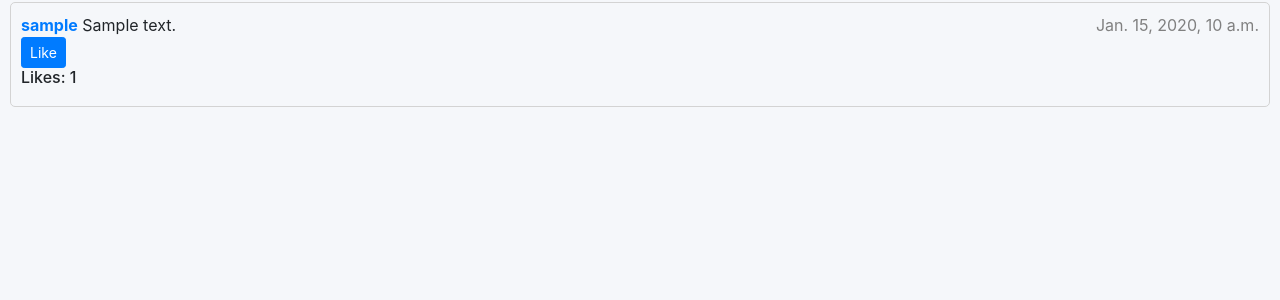
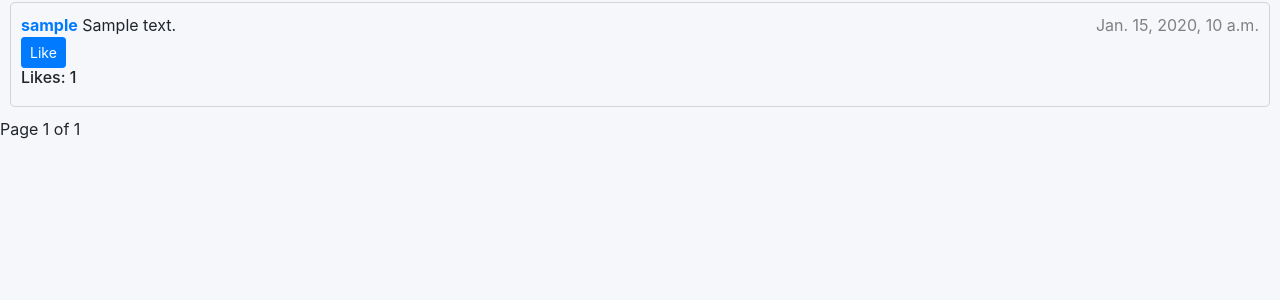
Before and after one commit to languephone/Web50-Network, a Django app: a page that uses network/templates/network/profile.html in a window 1280 px wide. Shown: the part 182-482 px from the top of the page. Run offline with Django 3.2, Linux system fonts and the light colour scheme; a user stored in the database is signed in; tables that the repository leaves empty hold one stand-in row (values such as "Sample post"); some libraries are stand-ins or nearby versions.

Commit message:
Pagination unformatted.

```diff
--- a/network/templates/network/index.html
+++ b/network/templates/network/index.html
@@ -24,7 +24,7 @@
             <h6>Likes: {{ post.count_likes }}</h6>
         </div>
     {% endfor %}
-    <div class="pagination">
+<div class="pagination">
     <span class="step-links">
         {% if page_obj.has_previous %}
             <a href="?page=1">&laquo; first</a>
@@ -32,7 +32,7 @@
         {% endif %}
 
         <span class="current">
-            Page {{ page_obj.number }} of {{ page_obj.paginator.num_pages }}.
+            Page {{ page_obj.number }} of {{ page_obj.paginator.num_pages }}
         </span>
 
         {% if page_obj.has_next %}
--- a/network/templates/network/profile.html
+++ b/network/templates/network/profile.html
@@ -17,7 +17,7 @@
 
     </form>
 </div>
-    {% for post in posts %}
+{% for post in page_obj %}
     <div class="post">
         <span class="post-username">
             <a href="/{{ post.user.username }}">{{ post.user.username }}</a></span>
@@ -31,4 +31,21 @@
         <h6>Likes: {{ post.count_likes }}</h6>
     </div>
 {% endfor %}
+<div class="pagination">
+    <span class="step-links">
+        {% if page_obj.has_previous %}
+            <a href="?page=1">&laquo; first</a>
+            <a href="?page={{ page_obj.previous_page_number }}">previous</a>
+        {% endif %}
+
+        <span class="current">
+            Page {{ page_obj.number }} of {{ page_obj.paginator.num_pages }}
+        </span>
+
+        {% if page_obj.has_next %}
+            <a href="?page={{ page_obj.next_page_number }}">next</a>
+            <a href="?page={{ page_obj.paginator.num_pages }}">last &raquo;</a>
+        {% endif %}
+    </span>
+</div>
 {% endblock %}
--- a/network/views.py
+++ b/network/views.py
@@ -13,7 +13,7 @@ def index(request):
 
     # Return all posts
     posts = Post.objects.all().order_by('-date')
-    paginator = Paginator(posts, 10) # Show 10 posts per page
+    paginator = Paginator(posts, 5) # Show 10 posts per page
 
     page_number = request.GET.get('page')
     page_obj = paginator.get_page(page_number)
@@ -106,8 +106,13 @@ def following(request):
     following = Follow.objects.get(follower=request.user.id).following.all()
     posts = Post.objects.filter(user__in=following).order_by('-date')
 
+    # Following are required to create pagination
+    paginator = Paginator(posts, 5) # Show 10 posts per page
+    page_number = request.GET.get('page')
+    page_obj = paginator.get_page(page_number)
+
     return render(request, "network/index.html", {
-        "posts": posts
+        "page_obj": page_obj
     })
 
 
@@ -117,6 +122,11 @@ def profile(request, username):
     # Return all posts from user
     posts = Post.objects.filter(user__username=username).order_by('-date')
     profile = User.objects.get(username=username)
+
+    # Following are required to create pagination
+    paginator = Paginator(posts, 5) # Show 10 posts per page
+    page_number = request.GET.get('page')
+    page_obj = paginator.get_page(page_number)
 
     # Logic for follow/unfollow/none button in profile.html
     button = request.user.username != username
@@ -128,7 +138,7 @@ def profile(request, username):
     followers_count = len(followers_list)
 
     return render(request, "network/profile.html", {
-        "posts": posts,
+        "page_obj": page_obj,
         "button": button,
         "followed": followed,
         "username": username,
```
Lines whose indentation alone changed are shown as unchanged.
